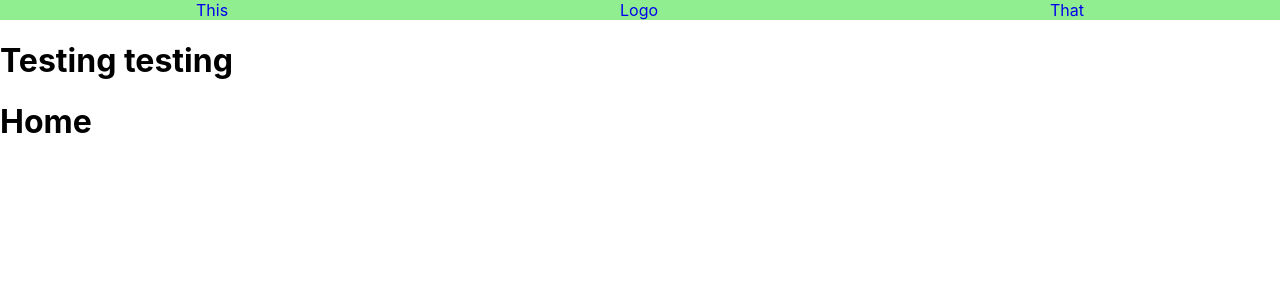
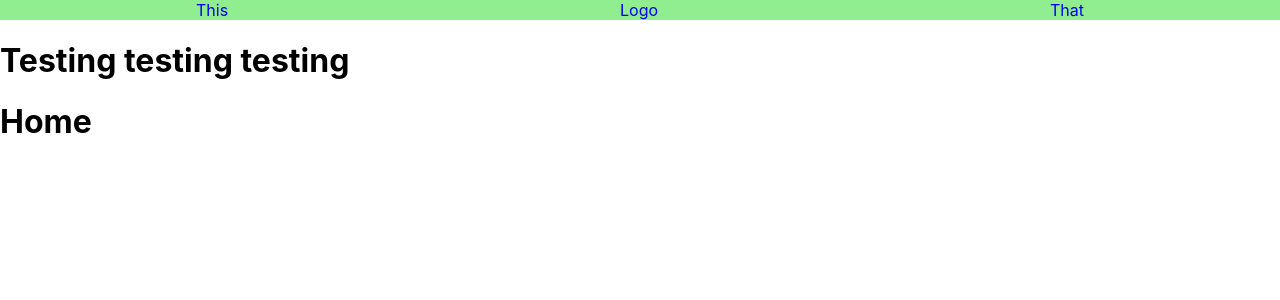
Before and after one commit to craig-glass/easymeals, a React (Create React App) app in the folder frontend/: page / in a window 1280 px wide. Shown: the top 300 px of the page. Built offline with nearby package versions, Linux system fonts and the light colour scheme; no server answers.

Commit message:
Add testing text

```diff
--- a/frontend/src/App.js
+++ b/frontend/src/App.js
@@ -31,7 +31,7 @@ function App() {
                     <Link to="/that">That</Link>
 
                 </header>
-                <div><h1>Testing testing</h1></div>
+                <div><h1>Testing testing testing</h1></div>
                 <Switch>
                     <Route exact path="/" component={Home}/>
                     <Route path="/this">
```
